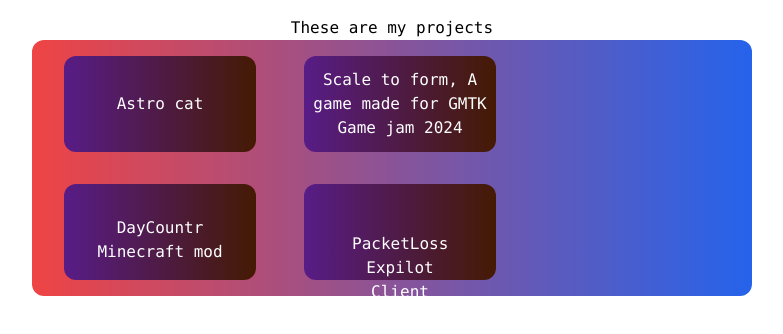
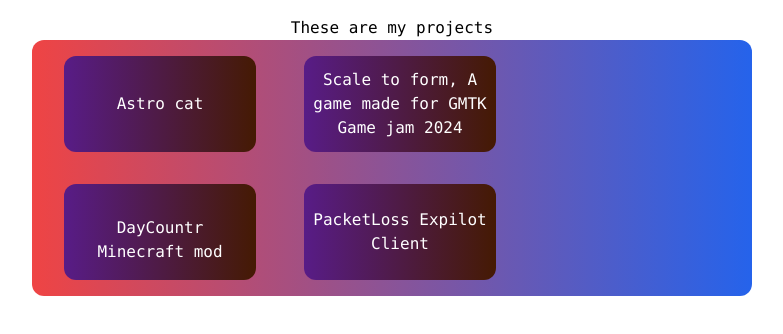
Before and after one commit to thepugmaker/website-redesign, a Next.js app: page /projects in a window 1280 px wide. Shown: the top 334 px of the page, without its empty margins (248-1031 px from the left). Built offline with nearby package versions, Linux system fonts and the light colour scheme.

Commit message:
Deployment fail, + Fixed text up on new project

```diff
--- a/src/app/projects/page.tsx
+++ b/src/app/projects/page.tsx
@@ -38,9 +38,9 @@
               Scale to form, A game made for GMTK Game jam 2024
             </dd>
           </button>
-          <button className="bg-gradient-to-r from-purple-900 to-amber-950 h-24 w-48 hover:from-purple-600 hover:to-amber-500 rounded-xl ml-4 p-12" onClick={() => router.push('https://packetloss.mrpugpug.com')}>
+          <button className="bg-gradient-to-r from-purple-900 to-amber-950 h-24 w-48 hover:from-purple-600 hover:to-amber-500 rounded-xl ml-4" onClick={() => router.push('https://packetloss.mrpugpug.com')}>
             <dd className="text-white font-medium font-mono">
-              PacketLoss Expilot Client
+                PacketLoss Expilot Client
             </dd>
           </button>
         </div>
```
